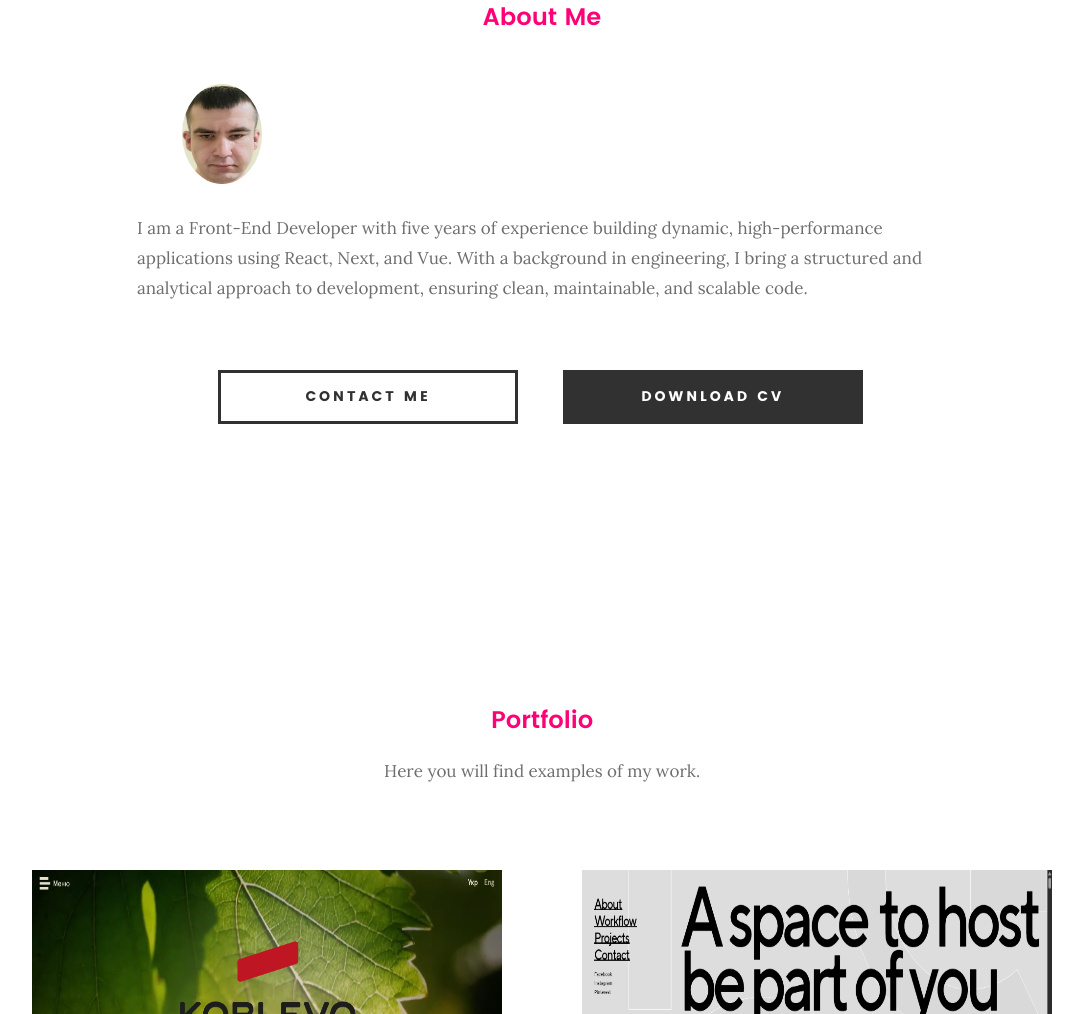
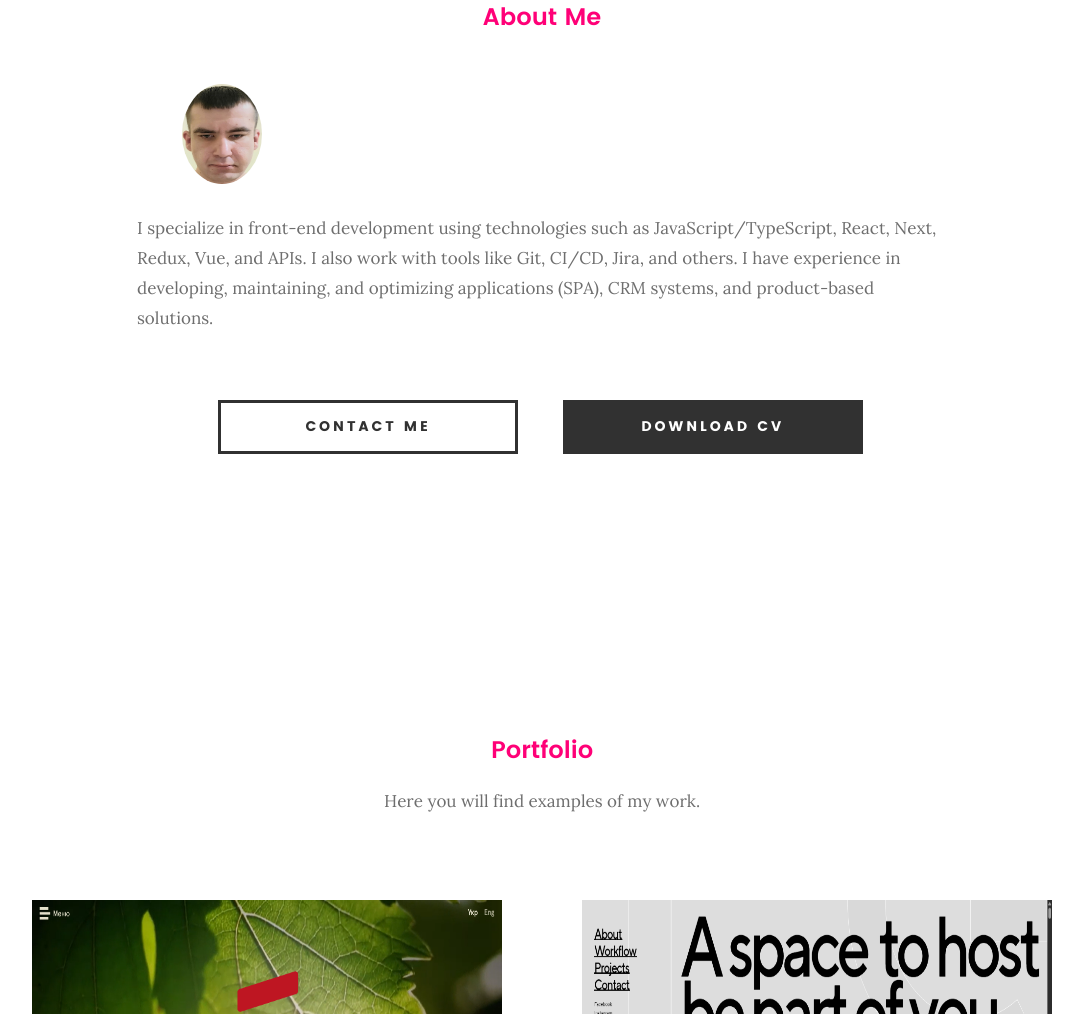
Before and after one commit to JSDID/Personal-Website, a plain HTML site: page index.html in a window 1280 px wide. Shown: the part 837-1851 px from the top of the page, without its empty margins (98-1181 px from the left). Drawn offline with Linux system fonts and the light colour scheme; files whose address does not match are found by name.

Commit message:
Update index.html

```diff
--- a/index.html
+++ b/index.html
@@ -1,6 +1,5 @@
 <!DOCTYPE html>
 <html class="no-js" lang="en">
-
 <head>
 	<meta charset="utf-8">
 	<title>Aleksandr Dolinsky – Front-End Developer</title>
@@ -28,7 +27,6 @@
 	<script src="js/pace.min.js"></script>
 	<link rel="icon" type="image/png" href="favicon.png">
 </head>
-
 <body id="top">
 	<main>
 		<!-- Intro Section -->
@@ -61,9 +59,10 @@
 			<div class="row about-content">
 				<div class="col-twelve">
 					<p>
-						I am a Front-End Developer with five years of experience building dynamic, high-performance
-						applications using React, Next, and Vue. With a background in engineering, I bring a structured
-						and analytical approach to development, ensuring clean, maintainable, and scalable code.
+						I specialize in front-end development using technologies such as JavaScript/TypeScript, React,
+						Next, Redux, Vue, and APIs. I also work with tools like Git, CI/CD, Jira, and others. I have
+						experience in developing, maintaining, and optimizing applications (SPA), CRM systems, and
+						product-based solutions.
 					</p>
 				</div>
 			</div>
@@ -402,7 +401,7 @@
 			</div>
 		</section>
 	</main>
-	<!-- footer -->
+	<!-- Footer -->
 	<footer>
 		<div class="row">
 			<div class="col-six tab-full pull-right social">
@@ -428,17 +427,17 @@
 			</div>
 		</div>
 	</footer>
-	<!-- /footer -->
-	<!-- preloader -->
+	<!-- /Footer -->
+	<!-- Preloader -->
 	<div id="preloader">
 		<div id="loader"></div>
 	</div>
-	<!-- /preloader -->
+	<!-- /Preloader -->
 	<script src="js/jquery-2.1.3.min.js"></script>
 	<script src="js/plugins.js"></script>
 	<script src="js/main.js"></script>
 	<script type="application/ld+json">
-{
+        {
 	"@context": "https://schema.org",
 	"@type": "Person",
 	"name": "Aleksandr Dolinsky",
@@ -453,5 +452,4 @@
 }
 </script>
 </body>
-
 </html>
```
